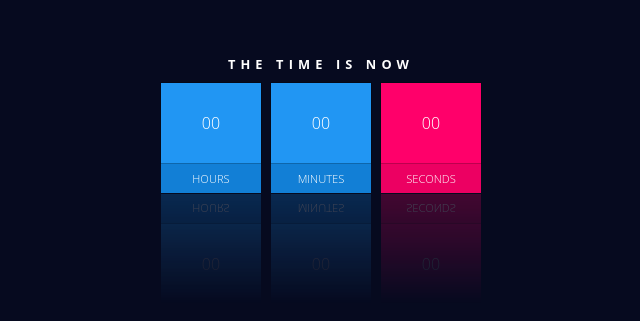
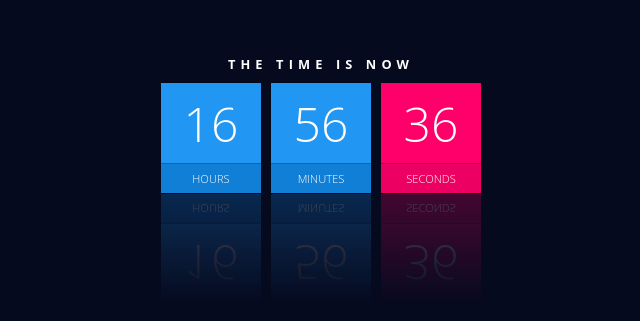
Before and after one commit to fafa123hua/page-style, a plain HTML site: page 002倒影数字时钟/index.html in a window 1280 px wide. Shown: the part 281-602 px from the top of the page, without its empty margins (319-959 px from the left). Drawn offline with Linux system fonts and the light colour scheme.

Commit message:
fix: 完善小bug

```diff
--- a/002倒影数字时钟/css/index.css
+++ b/002倒影数字时钟/css/index.css
@@ -41,6 +41,7 @@ body {
   display: flex;
   justify-content: center;
   align-items: center;
+  font-size: 3em;
   z-index: 10;
   box-shadow: 0 0 0 1px rgba(0, 0, 0, 0.2);
 }
--- a/002倒影数字时钟/index.html
+++ b/002倒影数字时钟/index.html
@@ -11,9 +11,9 @@
     <div class="clock">
       <h2>The time is now</h2>
       <div class="time">
-        <div><span class="hour">00</span><span>Hours</span></div>
-        <div><span class="minutes">00</span><span>Minutes</span></div>
-        <div><span class="seconds">00</span><span>Seconds</span></div>
+        <div><span class="a">00</span><span>Hours</span></div>
+        <div><span class="b">00</span><span>Minutes</span></div>
+        <div><span class="c">00</span><span>Seconds</span></div>
       </div>
     </div>
     <script src="../002倒影数字时钟/js/index.js"></script>
--- a/002倒影数字时钟/js/index.js
+++ b/002倒影数字时钟/js/index.js
@@ -1,13 +1,13 @@
+var hours = document.getElementsByClassName('a')
+var minutes = document.getElementsByClassName('b')
+var seconds = document.getElementsByClassName('c')
 function clock() {
-  var hours = document.getElementsByClassName('hour')
-  var minutes = document.getElementsByClassName('minutes')
-  var seconds = document.getElementsByClassName('seconds')
   var h = new Date().getHours()
   var m = new Date().getMinutes()
   var s = new Date().getSeconds()
-  hours.innerHTML = h
-  minutes.innerHTML = m
-  seconds.innerHTML = s
+  hours[0].innerHTML = h < 10 ? '0' + h : h
+  minutes[0].innerHTML = m < 10 ? '0' + m : m
+  seconds[0].innerHTML = s < 10 ? '0' + s : s
   console.log(hours, minutes, seconds)
 }
 setInterval(clock, 1000)
```
